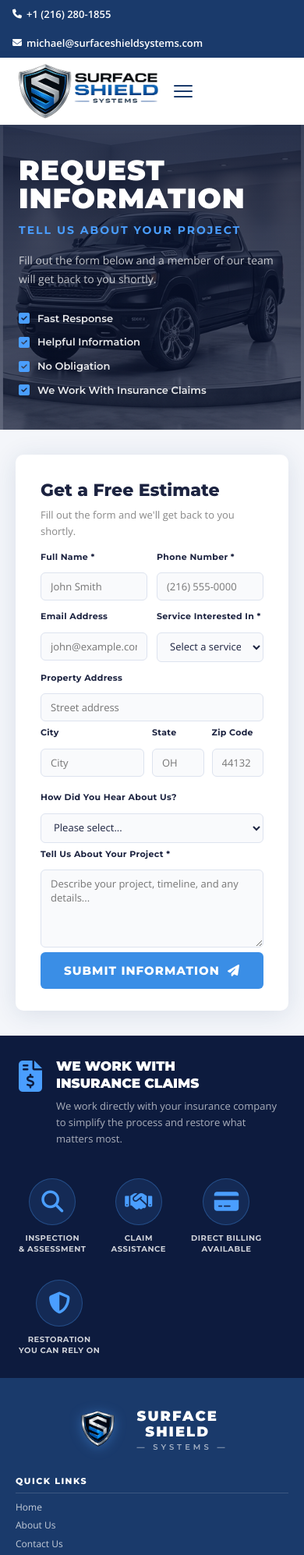
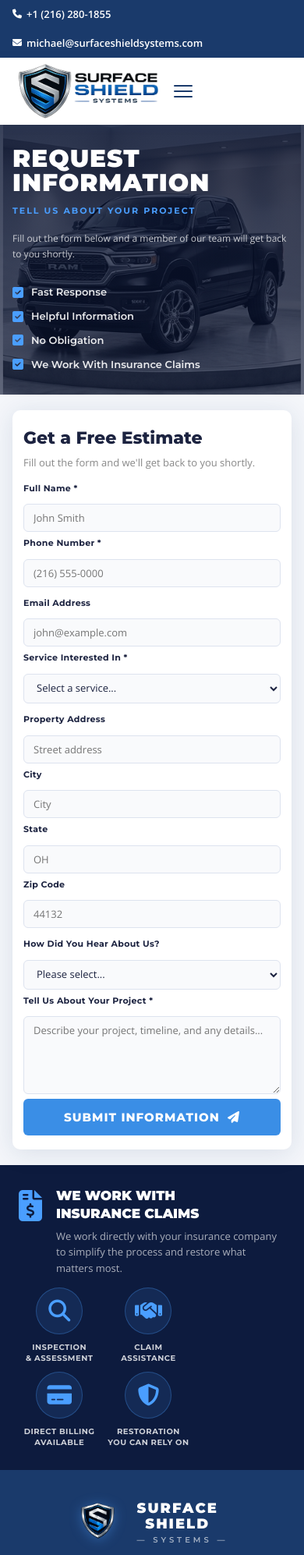
Before and after one commit to ds0903/SurfaceShield, a Django app: page /request-information/ in a window 390 px wide. Shown: the top 1994 px of the page at 78% size. Run offline with Django 5.2, Linux system fonts and the light colour scheme; data comes from the database, SQL or seed files in the repository.

Commit message:
04.07.2026_7

```diff
--- a/static/css/main.css
+++ b/static/css/main.css
@@ -1561,6 +1561,20 @@ img { max-width: 100%; display: block; }
     .ri-ins-inner { flex-direction: column; align-items: flex-start; }
     .ri-ins-badges { justify-content: flex-start; }
     .ri-ins-left { flex: auto; }
+}
+@media (max-width: 768px) {
+    .ri-left { padding: 28px 16px; }
+    .ri-title { font-size: clamp(26px, 8vw, 40px); }
+    .ri-subtitle { font-size: 11px; }
+    .ri-desc { font-size: 12px; }
+    .ri-right { padding: 20px 16px; }
+    .ri-form-card { padding: 18px 14px; }
+    .form-row-2 { grid-template-columns: 1fr; gap: 0; }
+    .form-row-3 { grid-template-columns: 1fr; gap: 0; }
+    .form-row-3 .form-group { margin-bottom: 6px; }
+    .ri-ins-inner { gap: 14px; }
+    .ri-ins-badges { display: grid; grid-template-columns: 1fr 1fr; gap: 10px; }
+    .ri-ins-badge { align-items: center; text-align: center; }
 }
 
 /* ===== CONTACT PAGE ===== */
```
